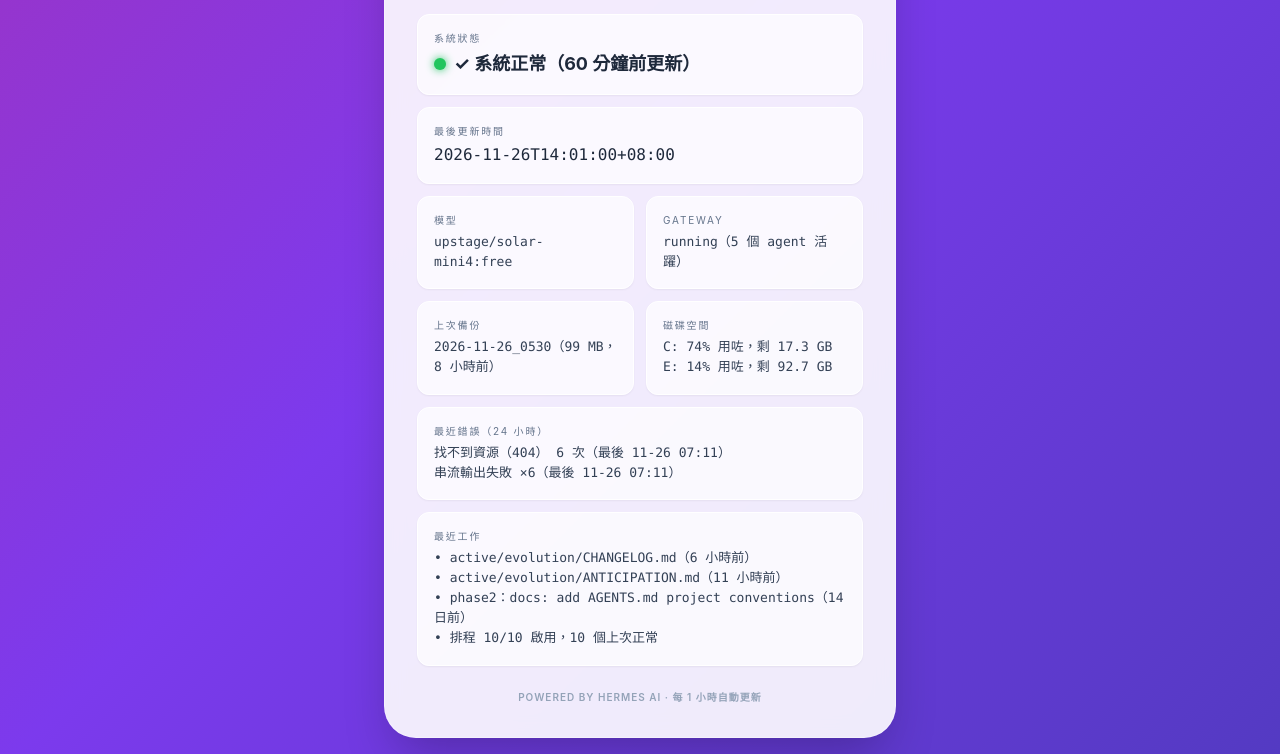
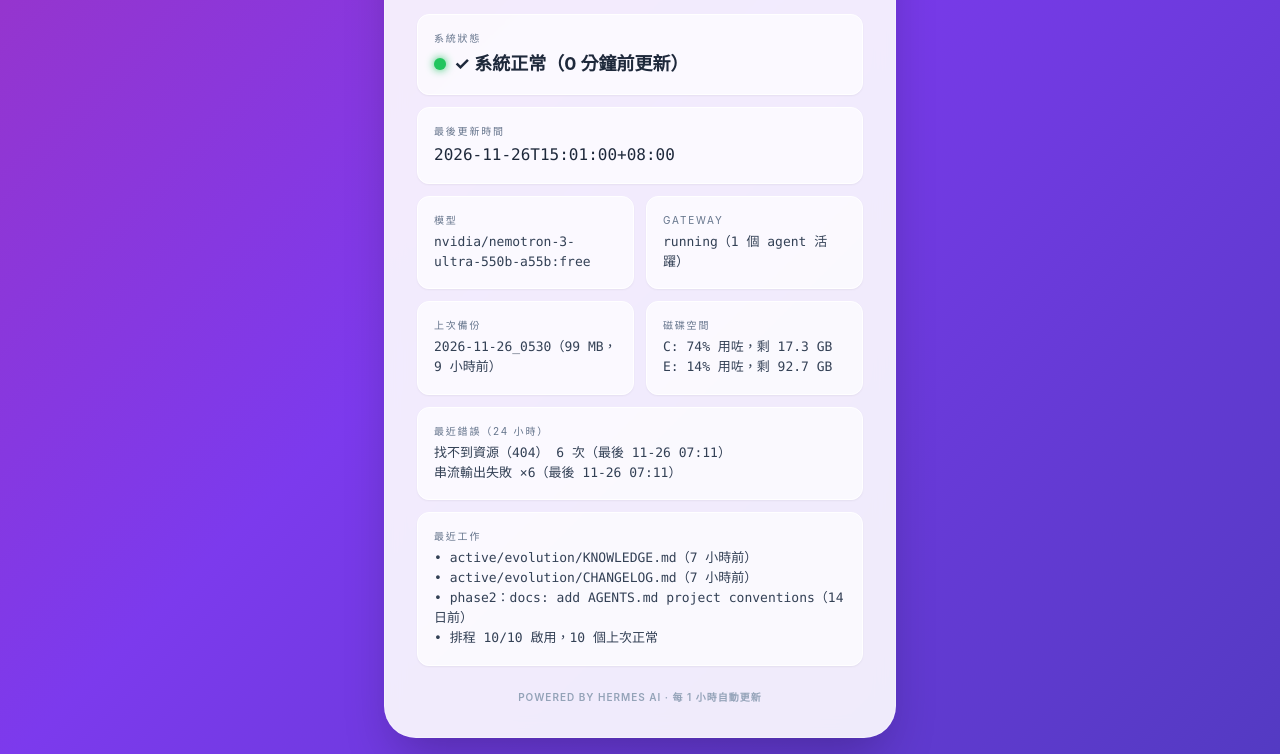
Before and after one commit to cwcg-ctrl/yotps, a plain HTML site: page ai.html in a window 1280 px wide. Shown: the part 167-921 px from the top of the page. Drawn offline with nearby package versions, Linux system fonts and the light colour scheme.

Commit message:
Update ai.html status 2026-11-26 15:01

```diff
--- a/ai.html
+++ b/ai.html
@@ -115,7 +115,7 @@
         </div>
     </div>
 
-    <script type="application/json" id="status-data">{"last_updated": "2026-11-26T14:01:00+08:00", "model": "upstage/solar-mini4:free", "gateway": "running（5 個 agent 活躍）", "backup": "2026-11-26_0530（99 MB，8 小時前）", "disk": "C: 74% 用咗，剩 17.3 GB\nE: 14% 用咗，剩 92.7 GB", "errors": "找不到資源（404） 6 次（最後 11-26 07:11）\n串流輸出失敗 ×6（最後 11-26 07:11）", "recent_work": "• active/evolution/CHANGELOG.md（6 小時前）\n• active/evolution/ANTICIPATION.md（11 小時前）\n• phase2：docs: add AGENTS.md project conventions（14 日前）\n• 排程 10/10 啟用，10 個上次正常"}</script>
+    <script type="application/json" id="status-data">{"last_updated": "2026-11-26T15:01:00+08:00", "model": "nvidia/nemotron-3-ultra-550b-a55b:free", "gateway": "running（1 個 agent 活躍）", "backup": "2026-11-26_0530（99 MB，9 小時前）", "disk": "C: 74% 用咗，剩 17.3 GB\nE: 14% 用咗，剩 92.7 GB", "errors": "找不到資源（404） 6 次（最後 11-26 07:11）\n串流輸出失敗 ×6（最後 11-26 07:11）", "recent_work": "• active/evolution/KNOWLEDGE.md（7 小時前）\n• active/evolution/CHANGELOG.md（7 小時前）\n• phase2：docs: add AGENTS.md project conventions（14 日前）\n• 排程 10/10 啟用，10 個上次正常"}</script>
     <script>
         let d = {};
         try {
```
